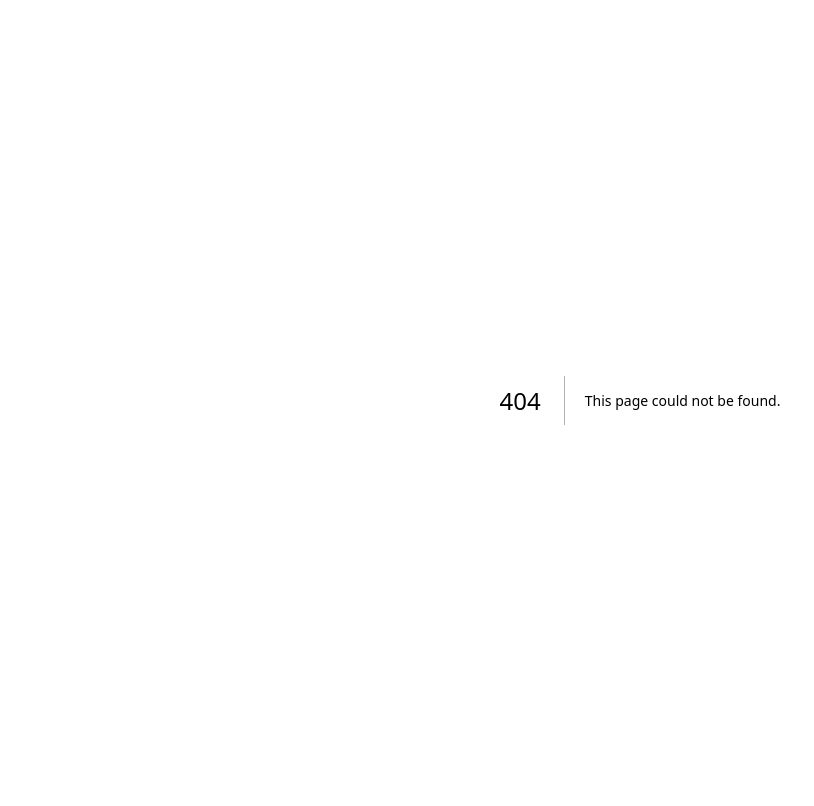
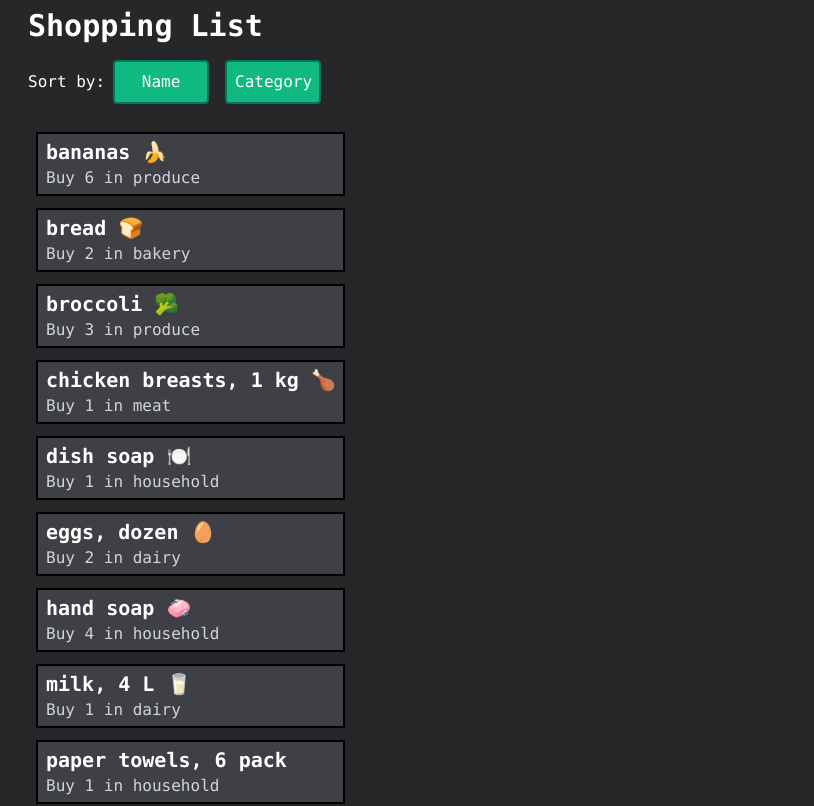
Before and after one commit to ConDavison1/cprg306-assignments, a Next.js app: page /week-6 in a window 1280 px wide. Before the commit this address had no page. Shown: the top 806 px of the page, without its empty margins (0-814 px from the left). Built offline with nearby package versions, Linux system fonts and the light colour scheme.

Commit message:
Week-6 Assignment
Imported item-list.js item.js and page.js from week-3 assignment. Added items.json and read from the json array file to display and sort the array by name or category

```diff
--- a/app/globals.css
+++ b/app/globals.css
@@ -3,7 +3,7 @@
 @tailwind utilities;
 
 :root {
-  --background: #ffffff;
+  --background: #27272A;
   --foreground: #171717;
 }
 
--- a/app/page.js
+++ b/app/page.js
@@ -11,6 +11,7 @@ export default function Home() {
         <li><Link href="./week-3/">Week 3</Link></li>
         <li><Link href="./week-4/">Week 4</Link></li>
         <li><Link href="./week-5/">Week 5</Link></li>
+        <li><Link href="./week-6/">Week 6</Link></li>
       </ul>
     </main>
   );
--- a/app/week-4/new-item.js
+++ b/app/week-4/new-item.js
@@ -28,11 +28,11 @@ export default function NewItem() {
                 </div>
 
                 <button onClick={increment} disabled={quantity === 20}
-                    className="flex px-4 py-2 bg-red-500 hover:bg-red-400 disabled:opacity-30 rounded-lg font-mono text-gray-300">
+                    className="flex px-4 py-2 bg-emerald-500 hover:bg-emerald-700 disabled:opacity-30 rounded-lg font-mono text-gray-300">
                     Add
                 </button>
                 <button onClick={decrement} disabled={quantity === 1}
-                    className="flex px-4 py-2 bg-red-500 hover:bg-red-400 disabled:opacity-30 rounded-lg font-mono text-gray-300">
+                    className="flex px-4 py-2 bg-emerald-500 hover:bg-emerald-700 disabled:opacity-30 rounded-lg font-mono text-gray-300">
                     Remove
                 </button>
             </div>
--- a/app/week-5/new-item.js
+++ b/app/week-5/new-item.js
@@ -60,7 +60,7 @@ export default function NewItem() {
                             type="button"
                             onClick={decrement}
                             disabled={quantity === 1}
-                            className="px-3 py-2 bg-red-500 hover:bg-red-400 disabled:opacity-30 rounded-lg font-mono text-gray-300"
+                            className="px-3 py-2 bg-emerald-500 hover:bg-emerald-700 disabled:opacity-30 rounded-lg font-mono text-gray-300"
                         >
                             -
                         </button>
@@ -71,7 +71,7 @@ export default function NewItem() {
                             type="button"
                             onClick={increment}
                             disabled={quantity === 20}
-                            className="px-3 py-2 bg-red-500 hover:bg-red-400 disabled:opacity-30 rounded-lg font-mono text-gray-300"
+                            className="px-3 py-2 bg-emerald-500 hover:bg-emerald-700 disabled:opacity-30 rounded-lg font-mono text-gray-300"
                         >
                             +
                         </button>
@@ -103,7 +103,7 @@ export default function NewItem() {
                 </div>
 
                 <div className="flex justify-center">
-                    <button className="px-4 py-2 bg-red-500 hover:bg-red-400 disabled:opacity-30 rounded-lg font-mono text-gray-300">
+                    <button className="px-4 py-2 bg-emerald-500 hover:bg-emerald-700 disabled:opacity-30 rounded-lg font-mono text-gray-300">
                         Add To List
                     </button>
                 </div>
--- /dev/null
+++ b/app/week-6/item-list.js
@@ -0,0 +1,44 @@
+"use client"
+
+import { useState } from 'react';
+import itemsData from './items.json';
+import Item from './item';
+
+export default function ItemList() {
+    const [sortBy, setSortBy] = useState("name")
+
+    const handleNameSort = () => { setSortBy("name"); };
+    const handleCategorySort = () => { setSortBy("category"); };
+    const handleGroupSort = () => { setSortBy("grouped"); };
+
+    const sortedItems = [...itemsData].sort((a, b) => {
+        if (sortBy === "name") {
+            return a.name.localeCompare(b.name);
+        }
+        else if (sortBy === "category") {
+            return a.category.localeCompare(b.category);
+        }
+        return 0;
+    });
+    return (
+        <div className="p-4">
+            <div className='inline-block font-mono'>
+                Sort by:
+            </div>
+
+            <div className="mb-4 inline-block">
+                <button onClick={handleNameSort} className="w-24 rounded bg-emerald-500 p-2 mx-2 font-mono border-2 hover:bg-emerald-700 border-emerald-700">
+                    Name</button>
+                <button
+                    onClick={handleCategorySort} className="w-24 rounded bg-emerald-500 p-2 mx-2 font-mono border-2 hover:bg-emerald-700 border-emerald-700">
+                    Category</button>
+            </div>
+
+            <ul>
+                {sortedItems.map(item => (
+                    <Item key={item.id} name={item.name} quantity={item.quantity} category={item.category} />
+                ))}
+            </ul>
+        </div>
+    );
+}
--- /dev/null
+++ b/app/week-6/item.js
@@ -0,0 +1,23 @@
+export default function Item(items) {
+    let {
+        name,
+        quantity,
+        category
+    } = items;
+
+
+    return (
+        <div className="bg-zinc-700 mx-2 my-3 w-1/4 h-30 pl-2 pt-1 pb-1 border-2 border-black ">
+            <ul>
+                <li>
+                    <h3 className="text-xl font-bold font-mono" >{name}</h3>
+                </li>
+                <li>
+                    <p className="font-mono text-gray-300">Buy {quantity} in {category}</p>
+                </li>
+
+            </ul>
+
+        </div>
+    );
+};
--- /dev/null
+++ b/app/week-6/items.json
@@ -0,0 +1,74 @@
+[
+    {
+        "id": "1h2GJKH12gkHG31h1H",
+        "name": "milk, 4 L 🥛",
+        "quantity": 1,
+        "category": "dairy"
+    },
+    {
+        "id": "2KJH3k2j3H1k2J3K1H",
+        "name": "bread 🍞",
+        "quantity": 2,
+        "category": "bakery"
+    },
+    {
+        "id": "3h2KJH3k2j3H1k2J3",
+        "name": "eggs, dozen 🥚",
+        "quantity": 2,
+        "category": "dairy"
+    },
+    {
+        "id": "4k2J3K1H2GJKH12gk",
+        "name": "bananas 🍌",
+        "quantity": 6,
+        "category": "produce"
+    },
+    {
+        "id": "5H1h1H2KJH3k2j3H",
+        "name": "broccoli 🥦",
+        "quantity": 3,
+        "category": "produce"
+    },
+    {
+        "id": "6H1k2J3K1H2GJKH1",
+        "name": "chicken breasts, 1 kg 🍗",
+        "quantity": 1,
+        "category": "meat"
+    },
+    {
+        "id": "7gkHG31h1H2KJH3k",
+        "name": "pasta sauce 🍝",
+        "quantity": 3,
+        "category": "canned goods"
+    },
+    {
+        "id": "8j3H1k2J3K1H2GJK",
+        "name": "spaghetti, 454 g 🍝",
+        "quantity": 2,
+        "category": "dry goods"
+    },
+    {
+        "id": "9H12gkHG31h1H2KJ",
+        "name": "toilet paper, 12 pack 🧻",
+        "quantity": 1,
+        "category": "household"
+    },
+    {
+        "id": "10H3k2j3H1k2J3K1",
+        "name": "paper towels, 6 pack",
+        "quantity": 1,
+        "category": "household"
+    },
+    {
+        "id": "11k2J3K1H2GJKH12",
+        "name": "dish soap 🍽️",
+        "quantity": 1,
+        "category": "household"
+    },
+    {
+        "id": "12GJKH12gkHG31h1",
+        "name": "hand soap 🧼",
+        "quantity": 4,
+        "category": "household"
+    }
+]
--- /dev/null
+++ b/app/week-6/page.js
@@ -0,0 +1,17 @@
+import Item from "./item";
+import ItemList from "./item-list";
+
+
+
+export default function Page() {
+    return (
+        <main className="bg-zinc-800 text-white">
+            <title>Shopping List</title>
+            <h1 className="font-bold text-3xl pt-2 pl-7 font-mono" >Shopping List</h1>
+            <div className="pl-3">
+                <ItemList />
+            </div>
+
+        </main>
+    );
+}
```
